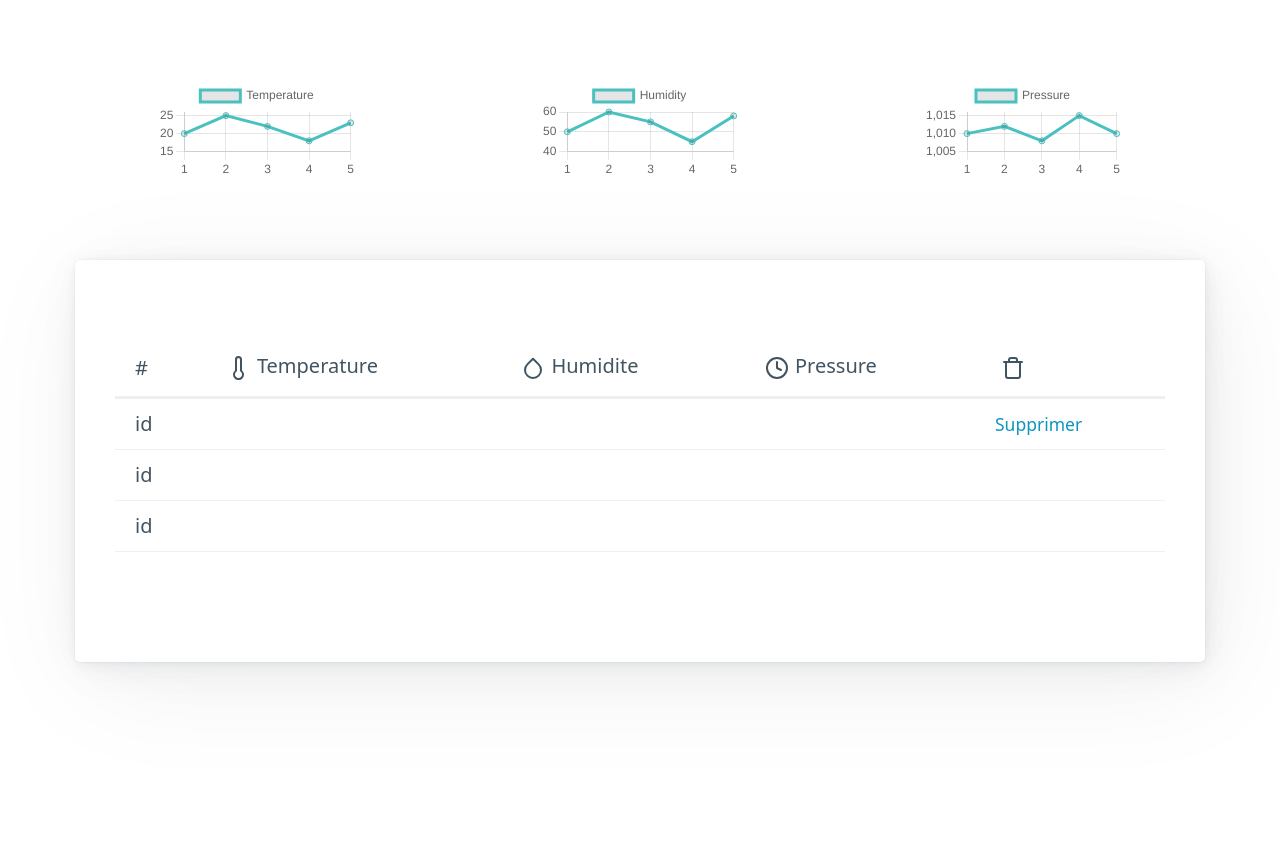
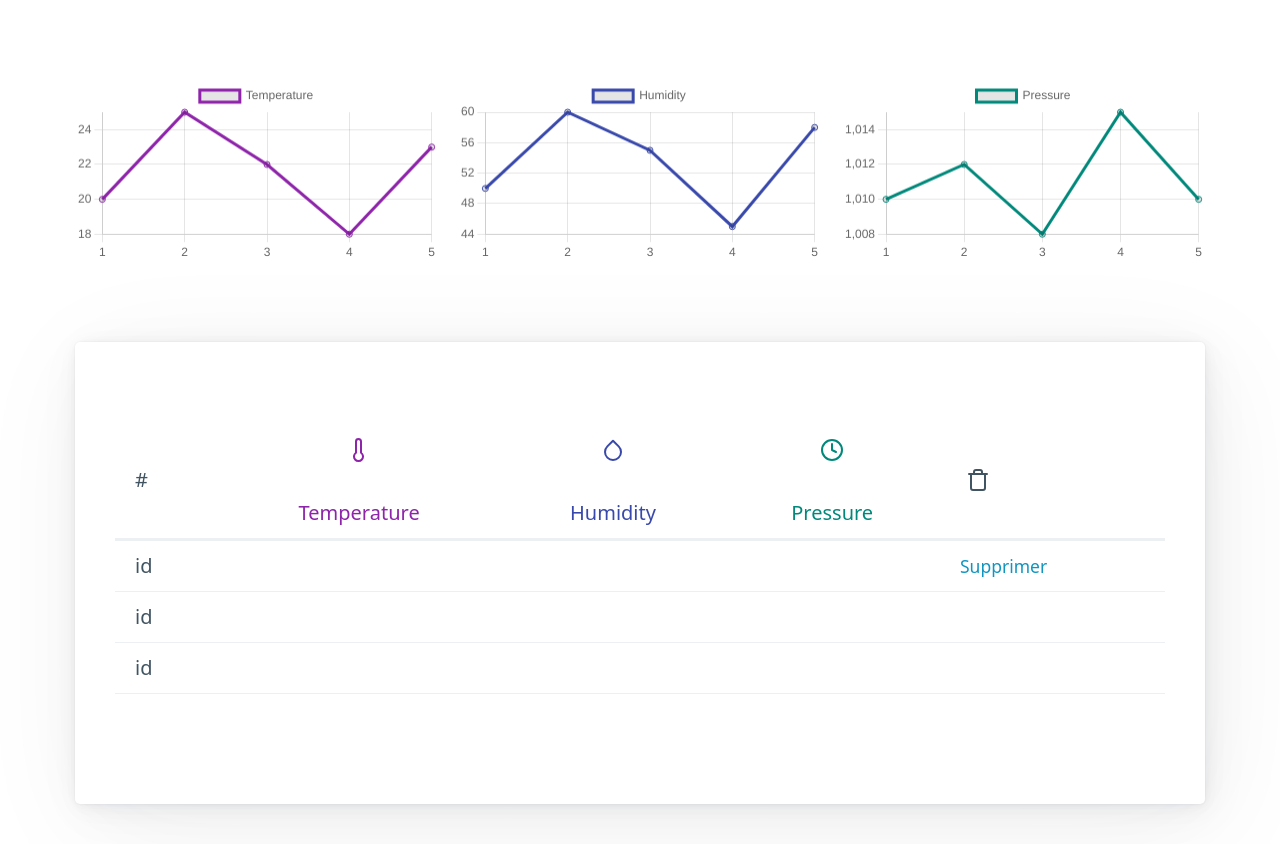
Before and after one commit to ebuaa/projetiot, a Python web app: template templates/index.html in a window 1280 px wide. Shown: the part 92-936 px from the top of the page. Run offline with Jinja, Linux system fonts and the light colour scheme; the template is opened without the code that fills it, so the values that code supplies are empty.

Commit message:
code color et flex icon+text

```diff
--- a/static/styles.css
+++ b/static/styles.css
@@ -26,6 +26,14 @@ body {
   gap: var(--gap);
 }
 
-  .smol-flexbox-grid>* {
+.graphs-flexbox-grid>* {
   flex: 1 1 var(--min);
 }
+
+/* Add this style in your styles.css or in a style block in your HTML */
+.icon-text-container {
+  display: flex;
+  flex-direction: column;
+  align-items: center;
+  text-align: center;
+}
--- a/templates/index.html
+++ b/templates/index.html
@@ -4,13 +4,13 @@
 
 <div class="graphs-flexbox-grid">
   <div>
-    <canvas id="temperatureChart" width="200" height="100"></canvas>
+    <canvas id="temperatureChart"></canvas>
   </div>
   <div>
-    <canvas id="humidityChart" width="200" height="100"></canvas>
+    <canvas id="humidityChart"></canvas>
   </div>
   <div>
-    <canvas id="pressureChart" width="200" height="100"></canvas>
+    <canvas id="pressureChart"></canvas>
   </div>
 </div>
 
@@ -20,12 +20,31 @@
     <thead>
       <tr>
         <th scope="col">#</th>
-        <th scope="col"><i data-feather="thermometer"></i>Temperature</th>
-        <th scope="col"><i data-feather="droplet"></i>Humidite</th>
-        <th scope="col"><i data-feather="clock"></i>Pressure</th>
-        <th scope="col"><i data-feather="trash"></i></th>
+        <th scope="col" class="text-center">
+          <div class="icon-text-container" style="color: #8e24aa;">
+            <i data-feather="thermometer"></i><br>
+            Temperature
+          </div>
+        </th>
+        <th scope="col" class="text-center">
+          <div class="icon-text-container" style="color: #3949ab;">
+            <i data-feather="droplet"></i><br>
+            Humidity
+          </div>
+        </th>
+        <th scope="col" class="text-center">
+          <div class="icon-text-container" style="color: #00897b;">
+            <i data-feather="clock"></i><br>
+            Pressure
+          </div>
+        </th>
+        <th scope="col">
+          <i data-feather="trash"></i>
+        </th>
       </tr>
     </thead>
+
+
     <tbody>
       <tr>
         <th scope="row">id</th>
@@ -69,7 +88,7 @@
   var pressureData = [1010, 1012, 1008, 1015, 1010];
 
   // Function to create a chart
-  function createChart(canvasId, label, data) {
+  function createChart(canvasId, label, data, color) {
     var ctx = document.getElementById(canvasId).getContext('2d');
     new Chart(ctx, {
       type: 'line',
@@ -77,7 +96,7 @@
         labels: ['1', '2', '3', '4', '5'],
         datasets: [{
           label: label,
-          borderColor: 'rgb(75, 192, 192)',
+          borderColor: color,
           data: data,
         }]
       }
@@ -85,9 +104,9 @@
   }
 
   // Create charts
-  createChart('temperatureChart', 'Temperature', temperatureData);
-  createChart('humidityChart', 'Humidity', humidityData);
-  createChart('pressureChart', 'Pressure', pressureData);
+  createChart('temperatureChart', 'Temperature', temperatureData,"#8e24aa");
+  createChart('humidityChart', 'Humidity', humidityData,"#3949ab");
+  createChart('pressureChart', 'Pressure', pressureData,"#00897b");
 </script>
 
 {% endblock %}
```
Lines whose indentation alone changed are shown as unchanged.
